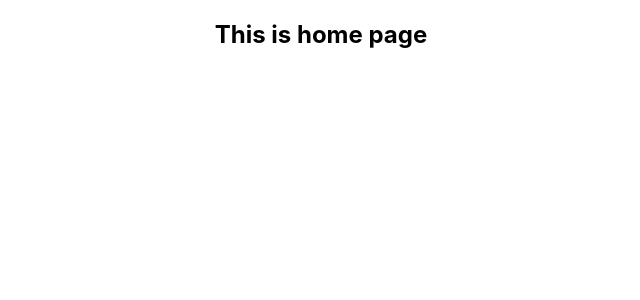
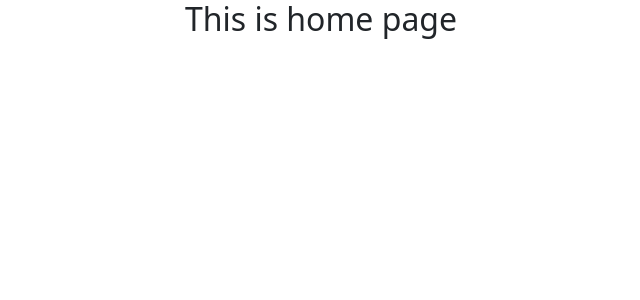
Before and after one commit to rkbokul1/warehouse-management-ass-11, a React (Create React App) app: page / in a window 1280 px wide. Shown: the top 300 px of the page, without its empty margins (319-959 px from the left). Built offline with nearby package versions, Linux system fonts and the light colour scheme.

Commit message:
home and error

```diff
--- a/package.json
+++ b/package.json
@@ -6,7 +6,9 @@
     "@testing-library/jest-dom": "^5.16.4",
     "@testing-library/react": "^13.2.0",
     "@testing-library/user-event": "^13.5.0",
+    "bootstrap": "^5.1.3",
     "react": "^18.1.0",
+    "react-bootstrap": "^2.3.1",
     "react-dom": "^18.1.0",
     "react-router-dom": "^6.3.0",
     "react-scripts": "5.0.1",
--- a/src/App.js
+++ b/src/App.js
@@ -1,11 +1,20 @@
-import logo from './logo.svg';
+import { Route, Routes } from 'react-router-dom';
 import './App.css';
+import Error from './pages/error/Error';
 import Home from './pages/Home/Home';
 
 function App() {
   return (
     <div className="App">
-      <Home></Home>
+
+      <Routes>
+        <Route path='/' element={<Home/>}></Route>
+
+
+
+        <Route path='*' element={<Error/>}></Route>
+      </Routes>
+
     </div>
   );
 }
--- a/src/index.js
+++ b/src/index.js
@@ -1,6 +1,7 @@
 import React from 'react';
 import ReactDOM from 'react-dom/client';
 import './index.css';
+import 'bootstrap/dist/css/bootstrap.min.css';
 import App from './App';
 import reportWebVitals from './reportWebVitals';
 import { BrowserRouter } from 'react-router-dom';
--- /dev/null
+++ b/src/pages/error/Error.js
@@ -0,0 +1,12 @@
+import React from 'react';
+
+const Error = () => {
+    return (
+        <div className='mt-5'>
+            <h1 className='text-danger'>404</h1>
+            <h2>Page not Found</h2>
+        </div>
+    );
+};
+
+export default Error;
```
Also changed, not shown: 1 other file (tests, documents, lock files or other folders).
